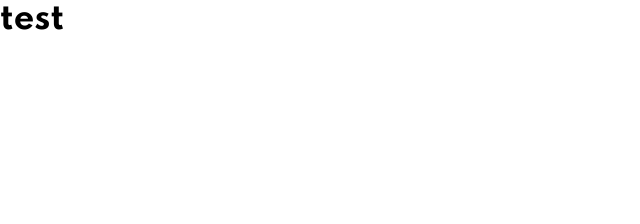
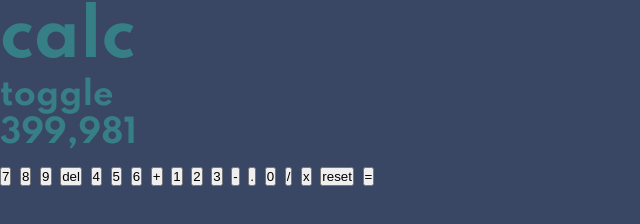
Before and after one commit to cjoak1028/calculator-app, a website: page index.html in a window 1280 px wide. Shown: the whole page, without its empty margins (0-640 px from the left). Drawn offline with Linux system fonts and the light colour scheme.

Commit message:
added general markup

```diff
--- a/app/sass/_base.scss
+++ b/app/sass/_base.scss
@@ -12,4 +12,5 @@ html {
 
 body {
     box-sizing: border-box;
+    background-color: $color-background-main-1;
 }
--- a/app/sass/_typography.scss
+++ b/app/sass/_typography.scss
@@ -2,4 +2,5 @@ body {
     font-family: 'Spartan', sans-serif;
     font-size: $default-font-size;
     font-weight: 700;
+    color: $color-key-background-2-cyan;
 }
--- a/app/sass/main.scss
+++ b/app/sass/main.scss
@@ -1,3 +1,4 @@
+@import "variables";
+
 @import "base";
 @import "typography";
-@import "variables";
--- a/index.html
+++ b/index.html
@@ -22,7 +22,35 @@
 </head>
 <body>
 
-  <p>test</p>
+  <div class="calculator">
+    <div class="calculator__header">
+      <h1 class="heading__primary">calc</h1>
+      <div class="toggle">toggle</div>
+    </div>
+    <div class="calculator__display">
+      <span class="display-number">399,981</span>
+    </div>
+    <div class="calculator__keypad">
+      <button class="key">7</button>
+      <button class="key">8</button>
+      <button class="key">9</button>
+      <button class="key">del</button>
+      <button class="key">4</button>
+      <button class="key">5</button>
+      <button class="key">6</button>
+      <button class="key">+</button>
+      <button class="key">1</button>
+      <button class="key">2</button>
+      <button class="key">3</button>
+      <button class="key">-</button>
+      <button class="key">.</button>
+      <button class="key">0</button>
+      <button class="key">/</button>
+      <button class="key">x</button>
+      <button class="key">reset</button>
+      <button class="key">=</button>
+    </div>
+  </div>
 
   <!-- <div class="attribution">
     Challenge by <a href="https://www.frontendmentor.io?ref=challenge" target="_blank">Frontend Mentor</a>.
```
Also changed, not shown: app/css/style.css.
